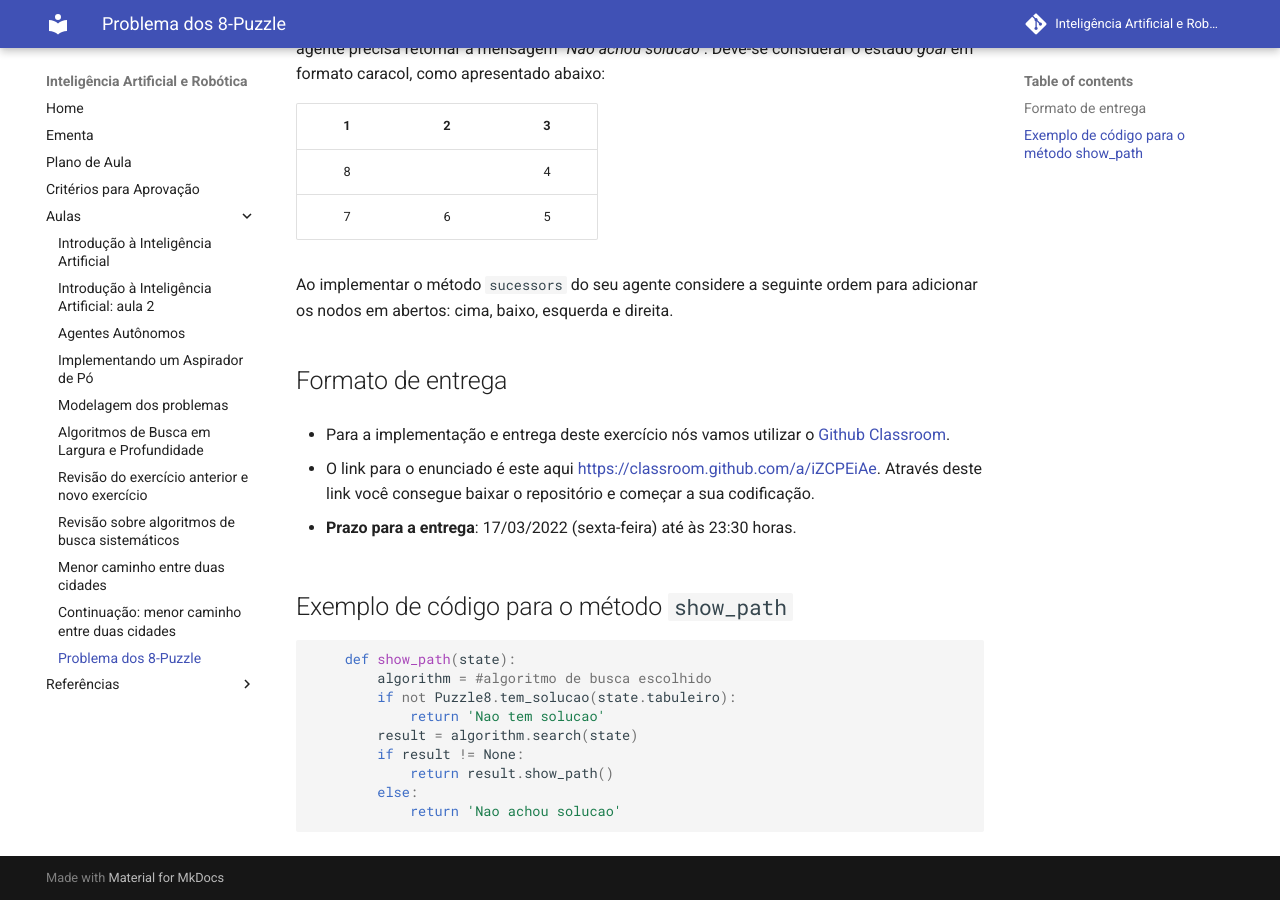
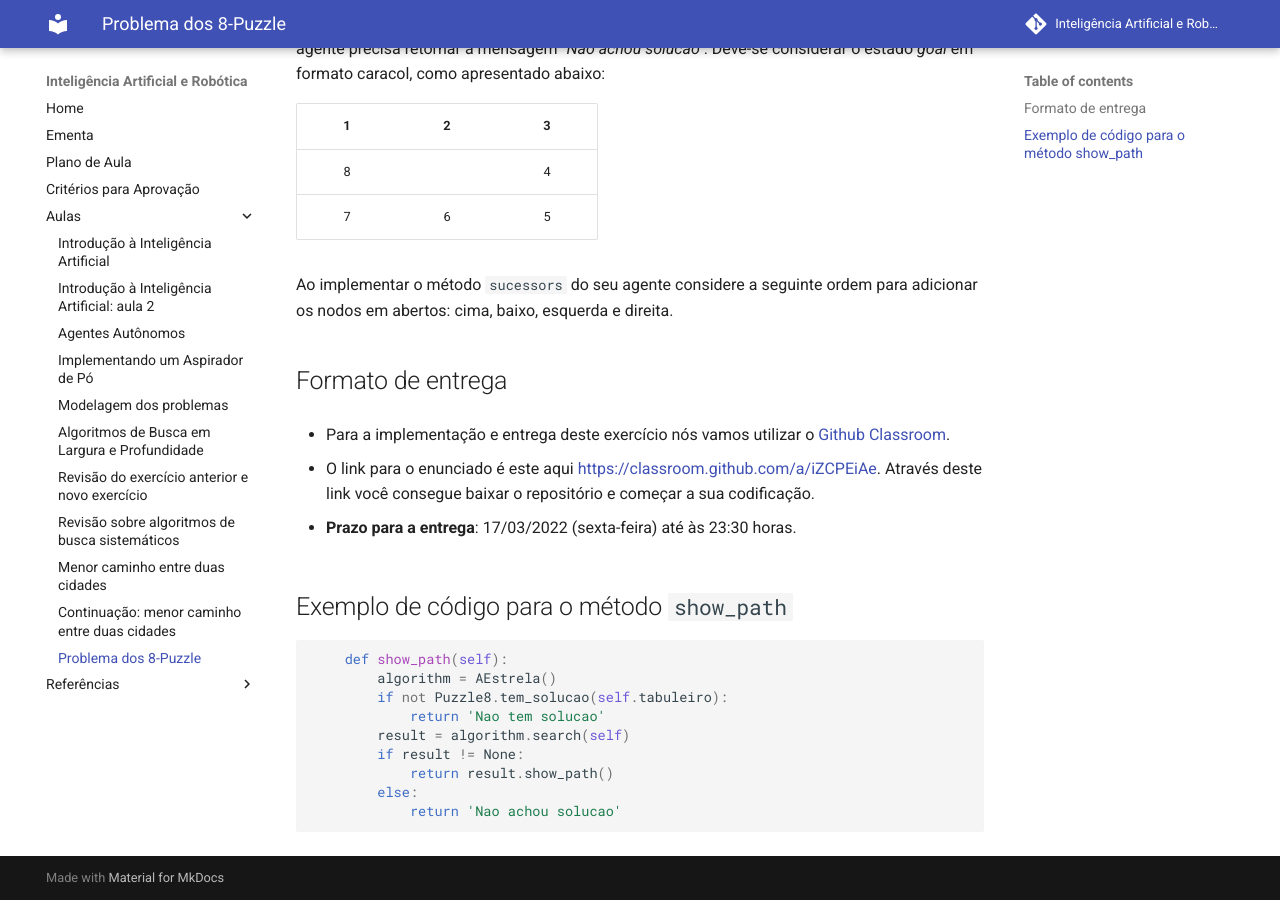
Before and after one commit to Insper/ia_bcc, an MkDocs documentation site: the page built from docs/aulas/09_heuristica_parte_3/index.md, in a window 1280 px wide and 900 px high, scrolled down 1175 px. Built offline with MkDocs 1.6.1 and Material for MkDocs 9.7.7, drawn with Linux system fonts in a browser that asks for light colours; nearby versions of some CDN libraries; comment, search, counter and statistics services are not loaded.

Commit message:
aula 09 e 10

````diff
--- a/docs/aulas/09_heuristica_parte_3/index.md
+++ b/docs/aulas/09_heuristica_parte_3/index.md
@@ -53,11 +53,11 @@ Ao implementar o método `sucessors` do seu agente considere a seguinte ordem pa
 ## Exemplo de código para o método `show_path`
 
 ```python
-    def show_path(state):
-        algorithm = #algoritmo de busca escolhido
-        if not Puzzle8.tem_solucao(state.tabuleiro):
+    def show_path(self):
+        algorithm = AEstrela()
+        if not Puzzle8.tem_solucao(self.tabuleiro):
             return 'Nao tem solucao'
-        result = algorithm.search(state)
+        result = algorithm.search(self)
         if result != None:
             return result.show_path()
         else:
````
